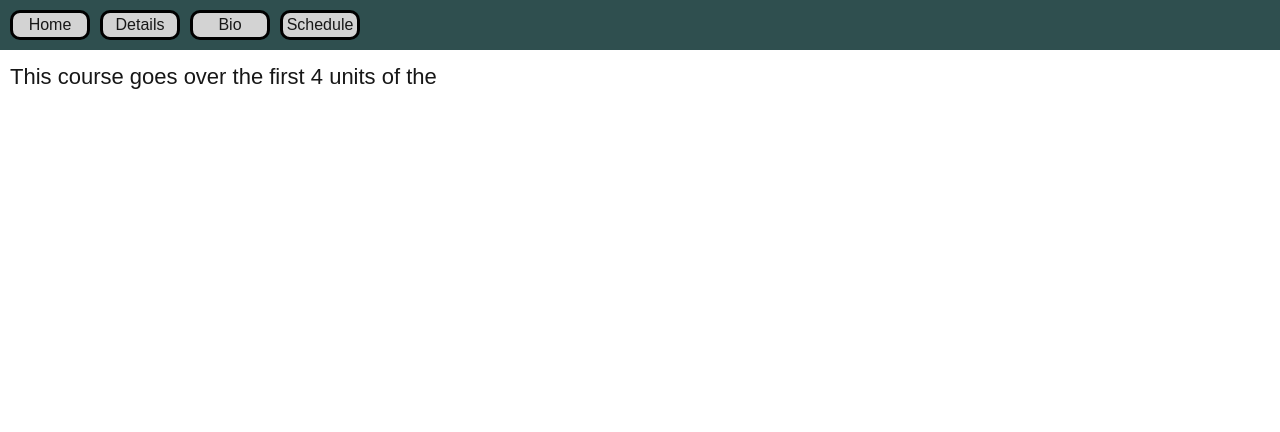
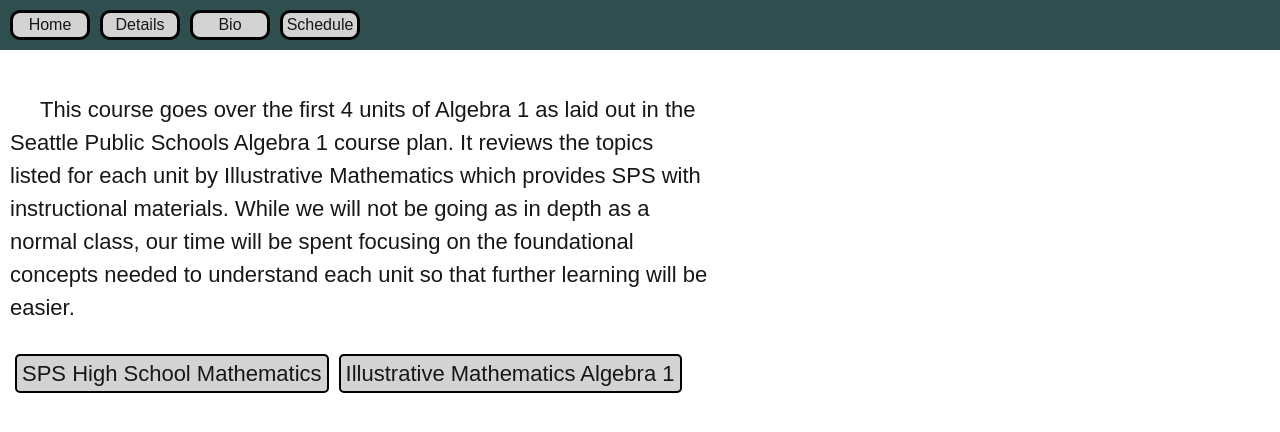
Before and after one commit to seanmd8/algebra-1-jumpstart, a Next.js app: page / in a window 1280 px wide. Shown: the top 432 px of the page. Built offline with nearby package versions, Linux system fonts and the light colour scheme.

Commit message:
Working on Home

```diff
--- a/app/bio/page.tsx
+++ b/app/bio/page.tsx
@@ -5,7 +5,7 @@ import "./bio.css";
 export default function Bio() {
     return (
         <div className="bio-div">
-            <Portrait src="/Portrait_Placeholder.png" alt="Sean Dunbar"/>
+            <Portrait src="/Sean_Portrait.jpg" alt="Sean Dunbar"/>
             <p className="normal-text bio-text">{bio}</p>
         </div>
     );
--- a/app/components/Portrait.css
+++ b/app/components/Portrait.css
@@ -1,5 +1,5 @@
 .portrait {
-    width: 400px;
-    height: 400px;
+    width: 384px;
+    height: 420px;
     border-radius: 30%;
 }
--- a/app/globals.css
+++ b/app/globals.css
@@ -31,3 +31,24 @@ body {
     font-weight: bold;
     text-decoration: underline;
 }
+
+.link-style {
+    border-color: black;
+    border-width: 2px;
+    border-style: solid;
+    border-radius: 5px;
+    padding: 5px;
+    margin: 5px;
+    background-color: lightgray;
+}
+
+.link-style:hover {
+    background-color: rgb(180, 180, 180);
+}
+
+.home-text{
+    width: 700px;
+}
+.home-text>p{
+    text-indent: 30px;
+}
--- a/app/page.tsx
+++ b/app/page.tsx
@@ -1,10 +1,19 @@
 import "./globals.css"
+import { homeText1, homeText2 } from "./text/home/text";
 
 export default function Home() {
     return (
-        <div className="normal-text-container">
-            <p></p>
-            <p>This course goes over the first 4 units of the </p>
+        <div className="normal-text-container home-text">
+            <p>{homeText1}</p>
+            <br/>
+            <p>{homeText2}</p>
+            <br/>
+            <a  className="link-style" href="https://www.seattleschools.org/departments/mathematics/secondary-mathematics/high-school-mathematics/">
+                SPS High School Mathematics
+            </a>
+            <a className="link-style" href="https://accessim.org/9-12-aga/algebra-1?a=student">
+                Illustrative Mathematics Algebra 1
+            </a>
         </div>
     );
 }
--- /dev/null
+++ b/app/text/home/text.tsx
@@ -0,0 +1,13 @@
+const homeText1 = `
+
+`;
+const homeText2 = `
+    This course goes over the first 4 units of Algebra 1 as laid out in the Seattle Public Schools
+    Algebra 1 course plan. It reviews the topics listed for each unit by Illustrative Mathematics
+    which provides SPS with instructional materials. While we will not be going as in depth as a
+    normal class, our time will be spent focusing on the foundational concepts needed to understand
+    each unit so that further learning will be easier.
+`;
+
+
+export {homeText1, homeText2};
```
Also changed, not shown: public/Portrait_Placeholder.png (deleted), public/Sean_Portrait.jpg (added).
